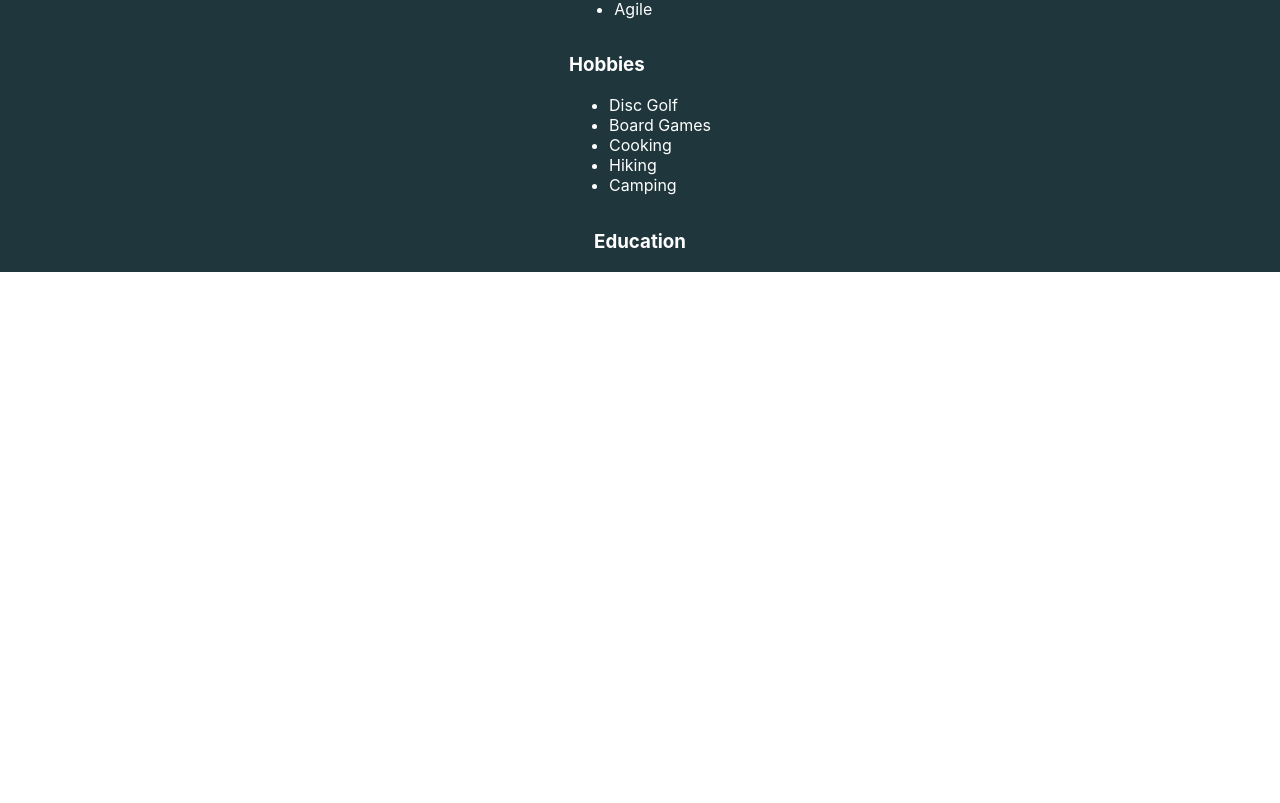
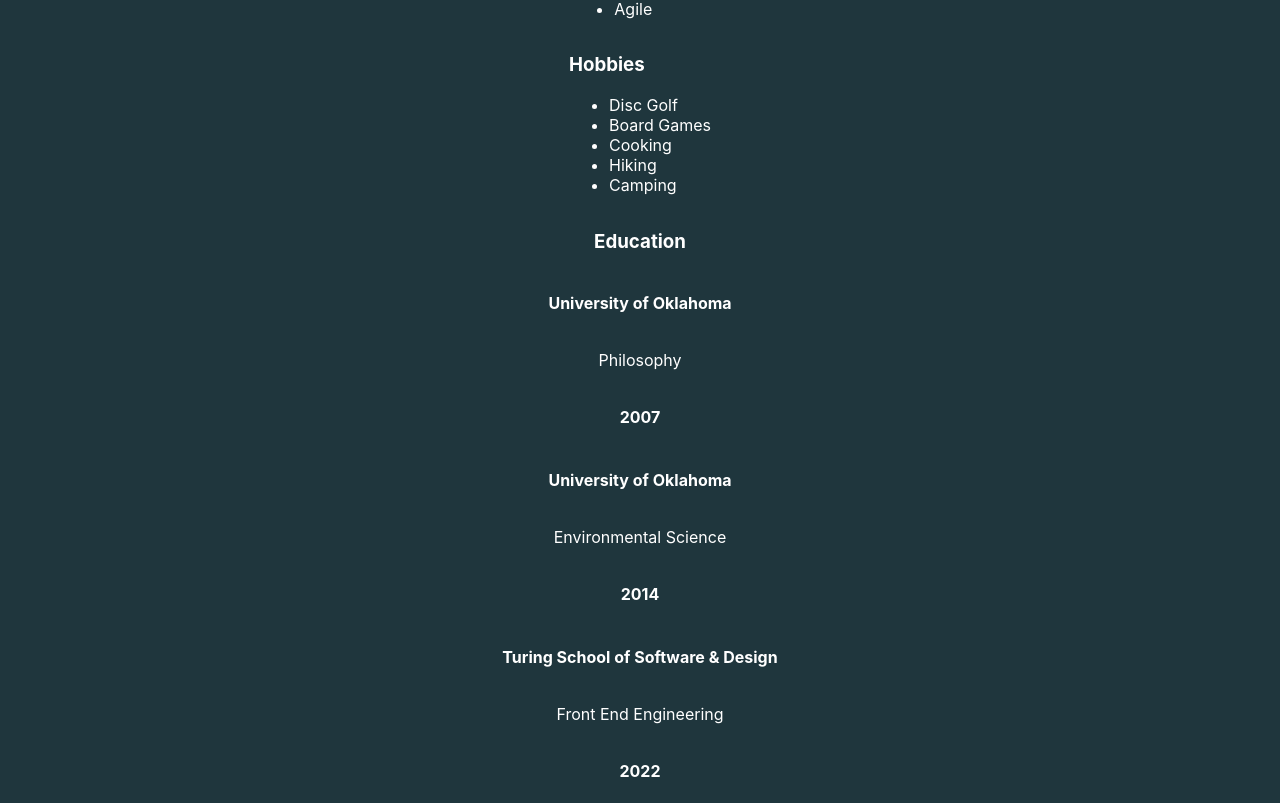
Before and after one commit to philalewis/portfolio, a React (Create React App) app: page /about in a window 1280 px wide. Shown: the part 649-1452 px from the top of the page. Before the commit the page ends 921 px from the top, so only its background shows below. Built offline with nearby package versions, Linux system fonts and the light colour scheme.

Commit message:
Build out education section

```diff
--- a/src/Components/About.js
+++ b/src/Components/About.js
@@ -3,14 +3,23 @@
 import { aboutData } from '../data/about'
 
 const About = () => {
+
   const list = (cat) => {
-    return aboutData[cat].map(skill => {
-      return <li key={skill}>{skill}</li>
+    return aboutData[cat].map(thing => {
+      return <li key={thing}>{thing}</li>
     })
   }
 
   const getEducated = () => {
-
+    return aboutData.education.map(degree => {
+      return (
+        <article className="degree" key={degree.subject}>
+          <h4>{degree.school}</h4>
+          <p>{degree.subject}</p>
+          <h4>{degree.year}</h4>
+        </article>
+      )
+    })
   }
 
   return (
@@ -33,7 +42,7 @@
             { list('hobbies') }
           </ul>
         </section>
-        <section>
+        <section className="education-section">
           <h3>Education</h3>
           { getEducated() }
         </section>
--- a/src/Styles/About.css
+++ b/src/Styles/About.css
@@ -11,3 +11,15 @@
   flex-direction: column;
   align-items: center;
 }
+
+.education-section {
+  display: flex;
+  flex-direction: column;
+  align-items: center;
+}
+
+.degree {
+  display: flex;
+  flex-direction: column;
+  align-items: center;
+}
--- a/src/data/about.js
+++ b/src/data/about.js
@@ -1,5 +1,6 @@
 export const aboutData = {
   background: 'Welcome to my site! I am a front end software developer with a background in environmental sciences. I have made a career swtich and I am excited to bring my skills and experiences into the software industry.\n\n',
+
   skills: [
     'JavaScript',
     'TypeScript',
@@ -14,6 +15,7 @@
     'Git/Github',
     'Agile'
   ],
+
   hobbies: [
     'Disc Golf',
     'Board Games',
@@ -21,8 +23,8 @@
     'Hiking',
     'Camping'
   ],
+
   education: [
-    [
     {
       degree: 'B.A.',
       subject: 'Philosophy',
@@ -42,5 +44,4 @@
       year: 2022
     }
   ]
-  ]
 }
```
Lines whose indentation alone changed are shown as unchanged.
